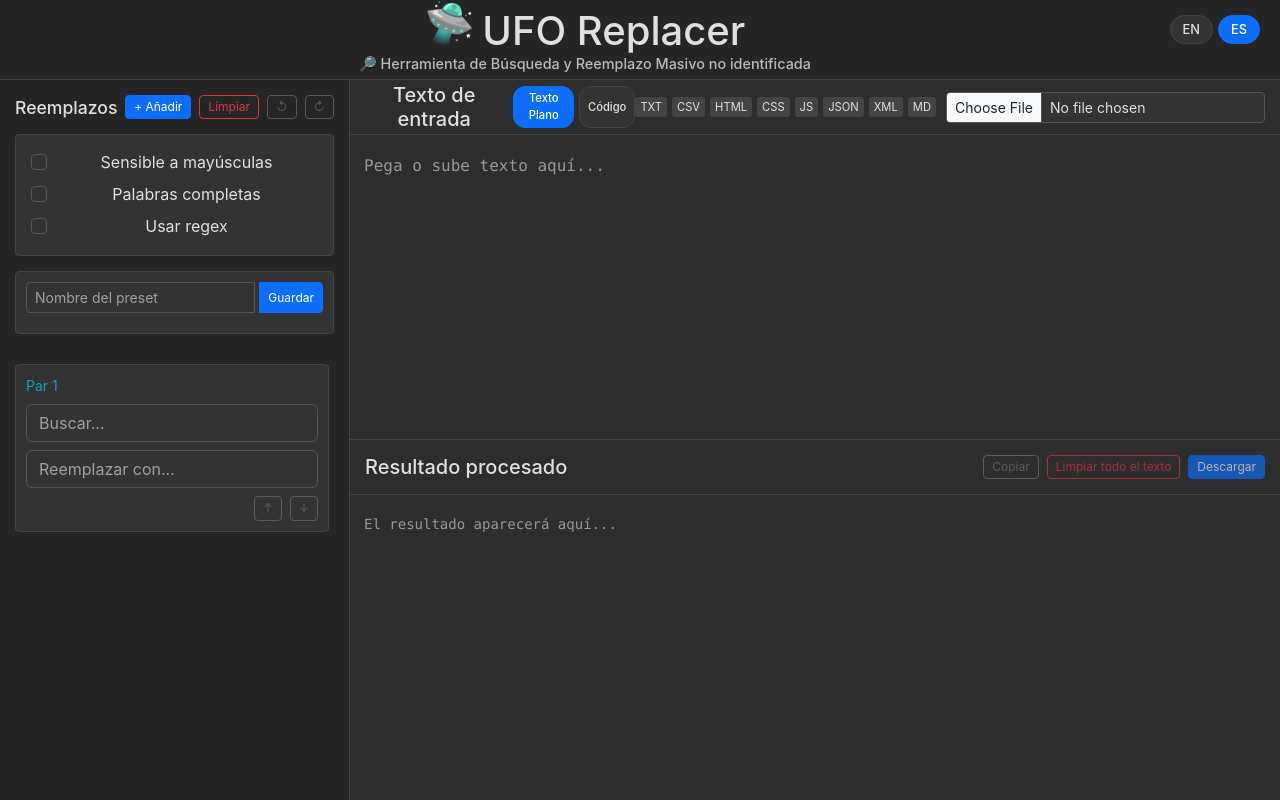
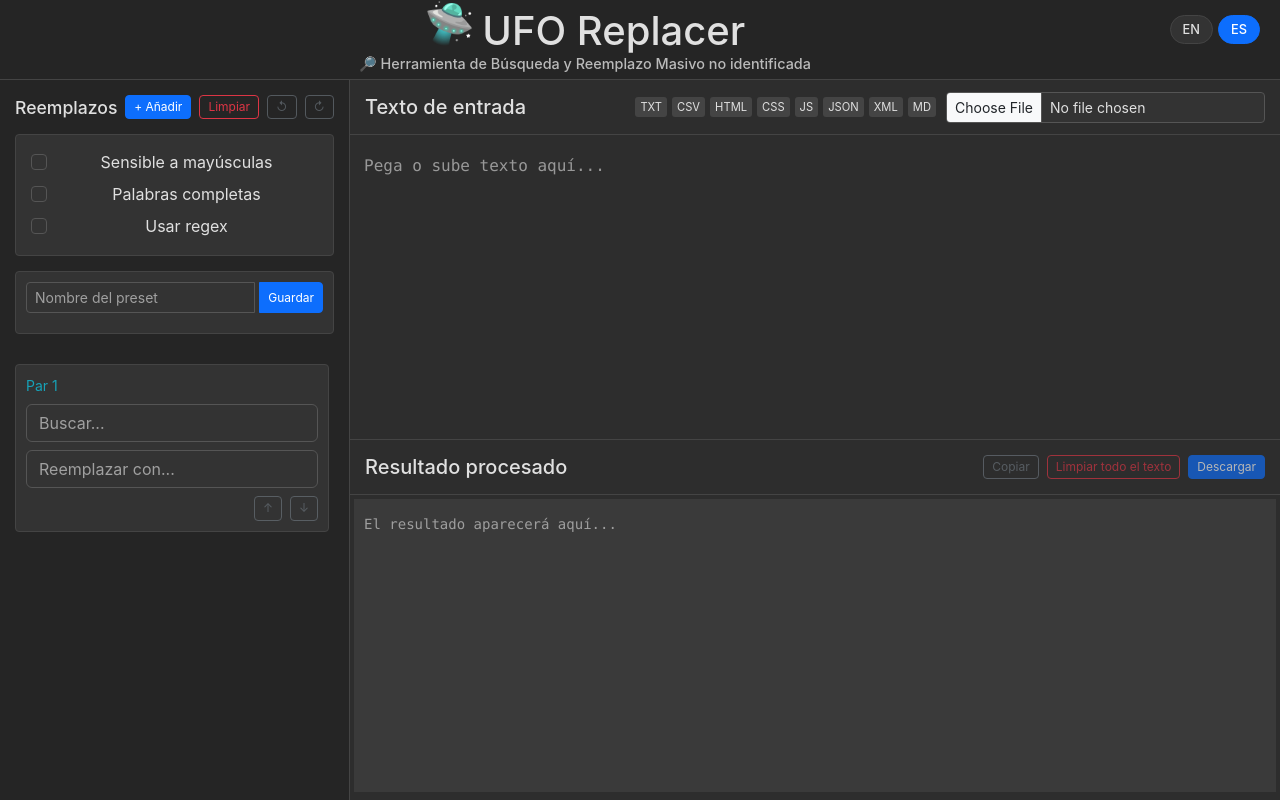
Before and after one commit to aisurf3r/UFOreplacer, a Vue app: page / in a window 1280 px wide. Built offline with nearby package versions, Linux system fonts and the light colour scheme.

Commit message:
Update ReplacementForm.vue

```diff
--- a/src/components/ReplacementForm.vue
+++ b/src/components/ReplacementForm.vue
@@ -108,9 +108,7 @@ const translations: Translations = {
     presetError: "Failed to {action} preset",
     fileSizeError: "File size exceeds 1MB limit",
     nextMatch: "Next match",
-    prevMatch: "Previous match",
-    inputTypeCode: "Code",
-    inputTypePlain: "Plain Text"
+    prevMatch: "Previous match"
   },
   es: {
     appTitle: "UFO Replacer",
@@ -157,9 +155,7 @@ const translations: Translations = {
     presetError: "Error al {action} el preset",
     fileSizeError: "El archivo excede el límite de 1MB",
     nextMatch: "Siguiente coincidencia",
-    prevMatch: "Coincidencia anterior",
-    inputTypeCode: "Código",
-    inputTypePlain: "Texto Plano"
+    prevMatch: "Coincidencia anterior"
   }
 };
 
@@ -199,7 +195,6 @@ const highlightMatchesData = ref<Record<string, HighlightMatch[]>>({});
 const currentHighlightIndices = ref<Record<string, number>>({});
 const isFirstNavigation = ref(true);
 const isTyping = ref(false);
-const inputType = ref<'code' | 'plain'>('plain');
 
 const longPressTimer = ref<number | null>(null);
 const isLongPressing = ref(false);
@@ -1038,11 +1033,6 @@ async function handleFileUpload(event: Event) {
     const content = await readFileAsText(file);
     fileContent.value = content;
     textInput.value = content;
-    if (file.name.match(/\.(js|css|html|json|md)$/i)) {
-      inputType.value = 'code';
-    } else {
-      inputType.value = 'plain';
-    }
     updateInputContent(content);
     saveState();
     processAndHighlight();
@@ -1206,16 +1196,10 @@ function processAndHighlight() {
       if (outputContainerRef.value) {
         outputContainerRef.value.innerHTML = '';
         if (processedText.value) {
-          if (inputType.value === 'code') {
-            const codeElement = document.createElement('code');
-            codeElement.textContent = processedText.value;
-            outputContainerRef.value.appendChild(codeElement);
-            hljs.highlightElement(codeElement);
-          } else {
-            const textElement = document.createElement('span');
-            textElement.textContent = processedText.value;
-            outputContainerRef.value.appendChild(textElement);
-          }
+          const codeElement = document.createElement('code');
+          codeElement.textContent = processedText.value;
+          outputContainerRef.value.appendChild(codeElement);
+          hljs.highlightElement(codeElement);
         }
       }
     } catch (error) {
@@ -1273,8 +1257,8 @@ onUnmounted(() => {
 });
 
 // ==================== WATCHERS ====================
-watch([textInput, () => [...replacements.value], () => ({ ...options }), inputType],
-  ([newTextInput, newReplacements, _options, _inputType], [, oldReplacements]) => {
+watch([textInput, () => [...replacements.value], () => ({ ...options })],
+  ([newTextInput, newReplacements], [, oldReplacements]) => {
     const isLargeText = newTextInput.length > 10000;
     isProcessingLargeText.value = isLargeText;
 
@@ -1521,25 +1505,7 @@ watch([textInput, () => [...replacements.value], () => ({ ...options }), inputTy
     <section class="content">
       <div class="editor-panel">
         <div class="editor-header">
-          <div class="input-header">
-            <h5 class="mb-0">{{ t('inputText') }}</h5>
-            <div class="input-type-switcher">
-              <button
-                @click="inputType = 'plain'"
-                :class="{ 'active': inputType === 'plain' }"
-                :aria-label="t('inputTypePlain')"
-              >
-                {{ t('inputTypePlain') }}
-              </button>
-              <button
-                @click="inputType = 'code'"
-                :class="{ 'active': inputType === 'code' }"
-                :aria-label="t('inputTypeCode')"
-              >
-                {{ t('inputTypeCode') }}
-              </button>
-            </div>
-          </div>
+          <h5 class="mb-0">{{ t('inputText') }}</h5>
           <div class="file-upload-container">
             <div class="file-formats">
               <span class="format-icon" title="Text">TXT</span>
@@ -1607,8 +1573,7 @@ watch([textInput, () => [...replacements.value], () => ({ ...options }), inputTy
         </div>
         <pre
           ref="outputContainerRef"
-          class="editor-content output-pre"
-          :class="{ 'hljs': inputType === 'code' }"
+          class="editor-content output-pre hljs"
           tabindex="0"
           :aria-label="t('processedOutput')"
           :data-placeholder="t('outputPlaceholder')"
@@ -1842,38 +1807,6 @@ body, html {
   border-bottom: 1px solid var(--border-color);
 }
 
-.input-header {
-  display: flex;
-  align-items: center;
-  gap: 10px;
-}
-
-.input-type-switcher {
-  display: flex;
-  gap: 5px;
-}
-
-.input-type-switcher button {
-  background: var(--input-bg);
-  border: 1px solid var(--border-color);
-  color: var(--text-color);
-  padding: 3px 8px;
-  border-radius: 12px;
-  cursor: pointer;
-  font-size: 0.7rem;
-  transition: all 0.2s ease;
-}
-
-.input-type-switcher button.active {
-  background: #0d6efd;
-  border-color: #0d6efd;
-  color: white;
-}
-
-.input-type-switcher button:hover {
-  background: var(--btn-hover-bg);
-}
-
 .editor-content {
   flex-grow: 1;
   overflow: auto;
@@ -1917,15 +1850,11 @@ body, html {
 .output-pre {
   white-space: pre-wrap;
   word-wrap: break-word;
-  background-color: var(--panel-bg);
-  margin: 4px 4px 8px 4px;
-  padding: 15px 10px;
+  background-color: var(--highlight-bg);
+  margin: 0;
   font-family: 'SF Mono', 'Consolas', 'Monaco', monospace;
   text-align: left;
   position: relative;
-  width: calc(100% - 8px);
-  box-sizing: border-box;
-  transition: background-color 0.3s ease, padding 0.3s ease;
 }
 
 .output-pre:empty:before {
@@ -1944,24 +1873,6 @@ body, html {
   outline-offset: 2px !important;
   box-shadow: 0 0 8px rgba(59, 130, 246, 0.5) !important;
   z-index: 1;
-}
-
-.output-pre.hljs {
-  background: var(--highlight-bg);
-  padding: 15px 10px;
-  margin: 4px 4px 8px 4px;
-  width: calc(100% - 8px);
-  box-sizing: border-box;
-  transition: background-color 0.3s ease, padding 0.3s ease;
-}
-
-.output-pre code,
-.output-pre span {
-  display: block;
-  width: 100%;
-  box-sizing: border-box;
-  white-space: pre-wrap !important;
-  word-break: break-word !important;
 }
 
 .buttons {
@@ -2338,6 +2249,16 @@ h1::before {
   margin-left: 0.5rem !important;
 }
 
+.hljs {
+  background: var(--highlight-bg) !important;
+  padding: 15px 10px !important;
+  border-radius: 0 !important;
+  outline: none !important;
+  margin: 4px 4px 8px 4px !important;
+  width: calc(100% - 8px) !important;
+  box-sizing: border-box !important;
+}
+
 .manual-placeholder {
   color: var(--text-color);
   opacity: 0.6;
@@ -2345,4 +2266,9 @@ h1::before {
   font-family: 'SF Mono', 'Consolas', 'Monaco', monospace;
   display: block;
 }
+
+.output-pre code {
+  white-space: pre-wrap !important;
+  word-break: break-word !important;
+}
 </style>
```
